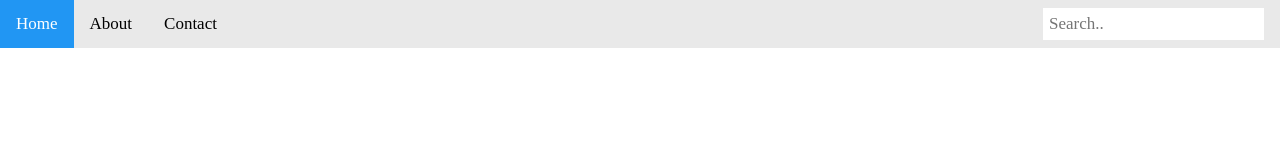
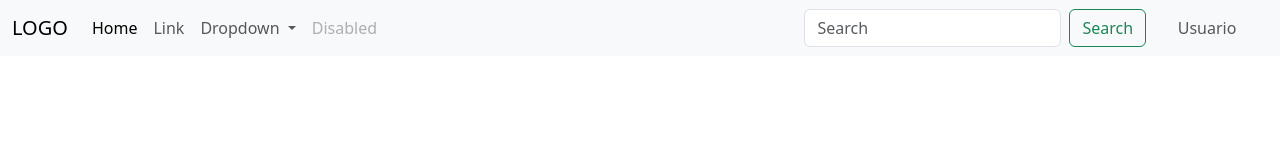
Before and after one commit to leoforestto/TF-LEONARDO-FORESTTO-39240, a plain HTML site: page paginas/searchbar.html in a window 1280 px wide. Drawn offline with nearby package versions, Linux system fonts and the light colour scheme.

Commit message:
Prueba barra de navegacion en bootstrap

```diff
--- a/css/searchbar.css
+++ b/css/searchbar.css
@@ -1,53 +1,5 @@
-/* Add a black background color to the top navigation bar */
-.topnav {
-    overflow: hidden;
-    background-color: #e9e9e9;
-  }
-
-  /* Style the links inside the navigation bar */
-  .topnav a {
-    float: left;
-    display: block;
-    color: black;
-    text-align: center;
-    padding: 14px 16px;
-    text-decoration: none;
-    font-size: 17px;
-  }
-
-  /* Change the color of links on hover */
-  .topnav a:hover {
-    background-color: #ddd;
-    color: black;
-  }
-
-  /* Style the "active" element to highlight the current page */
-  .topnav a.active {
-    background-color: #2196F3;
-    color: white;
-  }
-
-  /* Style the search box inside the navigation bar */
-  .topnav input[type=text] {
-    float: right;
-    padding: 6px;
-    border: none;
-    margin-top: 8px;
-    margin-right: 16px;
-    font-size: 17px;
-  }
-
-  /* When the screen is less than 600px wide, stack the links and the search field vertically instead of horizontally */
-  @media screen and (max-width: 600px) {
-    .topnav a, .topnav input[type=text] {
-      float: none;
-      display: block;
-      text-align: left;
-      width: 100%;
-      margin: 0;
-      padding: 14px;
-    }
-    .topnav input[type=text] {
-      border: 1px solid #ccc;
-    }
-  }
+.mb-lg-01{
+  margin-right: 2% !important;
+  margin-bottom: 0 !important;
+  margin-left: 2%;
+}
--- a/paginas/searchbar.html
+++ b/paginas/searchbar.html
@@ -4,16 +4,57 @@
     <meta charset="UTF-8">
     <meta http-equiv="X-UA-Compatible" content="IE=edge">
     <meta name="viewport" content="width=device-width, initial-scale=1.0">
-    <title>Document</title>
+    <title>INICIO</title>
     <link rel="stylesheet" href="../css/normalize.css">
+    <link rel="stylesheet" href="https://cdn.jsdelivr.net/npm/bootstrap@5.3.0-alpha1/dist/css/bootstrap.min.css">
 	<link rel="stylesheet" href="../css/searchbar.css">
 </head>
 <body>
-    <div class="topnav">
-        <a class="active" href="#home">Home</a>
-        <a href="#about">About</a>
-        <a href="#contact">Contact</a>
-        <input type="text" placeholder="Search..">
-      </div>
+    <nav class="navbar navbar-expand-lg bg-body-tertiary">
+        <div class="container-fluid">
+          <a class="navbar-brand" href="#">LOGO</a>
+          <button class="navbar-toggler" type="button" data-bs-toggle="collapse" data-bs-target="#navbarSupportedContent" aria-controls="navbarSupportedContent" aria-expanded="false" aria-label="Toggle navigation">
+            <span class="navbar-toggler-icon"></span>
+          </button>
+          <div class="collapse navbar-collapse" id="navbarSupportedContent">
+            <ul class="navbar-nav me-auto mb-2 mb-lg-0">
+              <li class="nav-item">
+                <a class="nav-link active" aria-current="page" href="#">Home</a>
+              </li>
+              <li class="nav-item">
+                <a class="nav-link" href="#">Link</a>
+              </li>
+              <li class="nav-item dropdown">
+                <a class="nav-link dropdown-toggle" href="#" role="button" data-bs-toggle="dropdown" aria-expanded="false">
+                  Dropdown
+                </a>
+                <ul class="dropdown-menu">
+                  <li><a class="dropdown-item" href="#">Action</a></li>
+                  <li><a class="dropdown-item" href="#">Another action</a></li>
+                  <li><hr class="dropdown-divider"></li>
+                  <li><a class="dropdown-item" href="#">Something else here</a></li>
+                </ul>
+              </li>
+              <li class="nav-item">
+                <a class="nav-link disabled">Disabled</a>
+              </li>
+            </ul>
+            <form class="d-flex" role="search">
+              <input class="form-control me-2" type="search" placeholder="Search" aria-label="Search">
+              <button class="btn btn-outline-success" type="submit">Search</button>
+            </form>
+            <ul class="navbar-nav me-auto mb-2 mb-lg-01">
+                <li class="nav-item">
+                    <a class="nav-link usuario" href="#">Usuario</a>
+                </li>
+            </ul>
+          </div>
+        </div>
+      </nav>
+
+<script src="https://cdn.jsdelivr.net/npm/bootstrap@5.3.0-alpha1/dist/js/bootstrap.bundle.min.js">
+
+</script>
+
 </body>
 </html>
```
